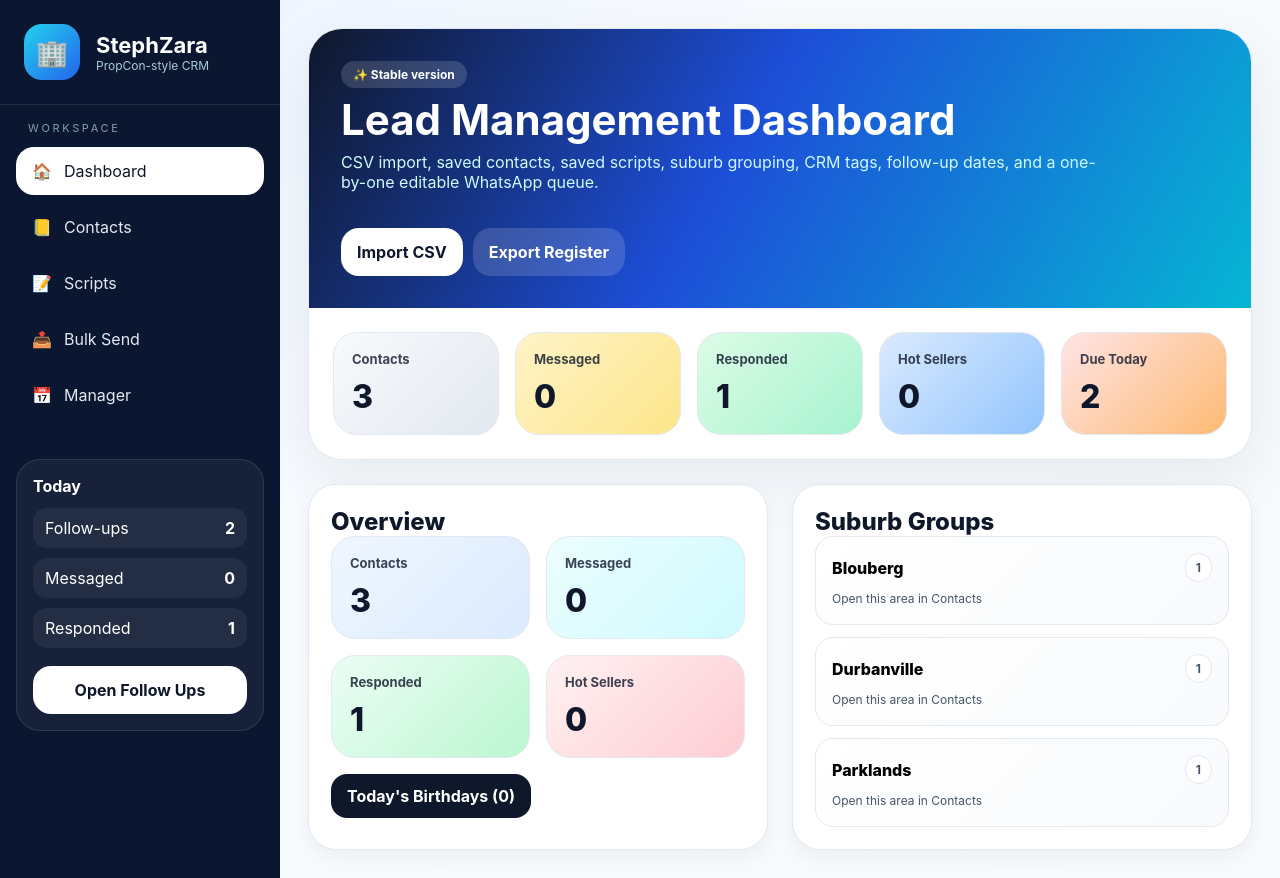
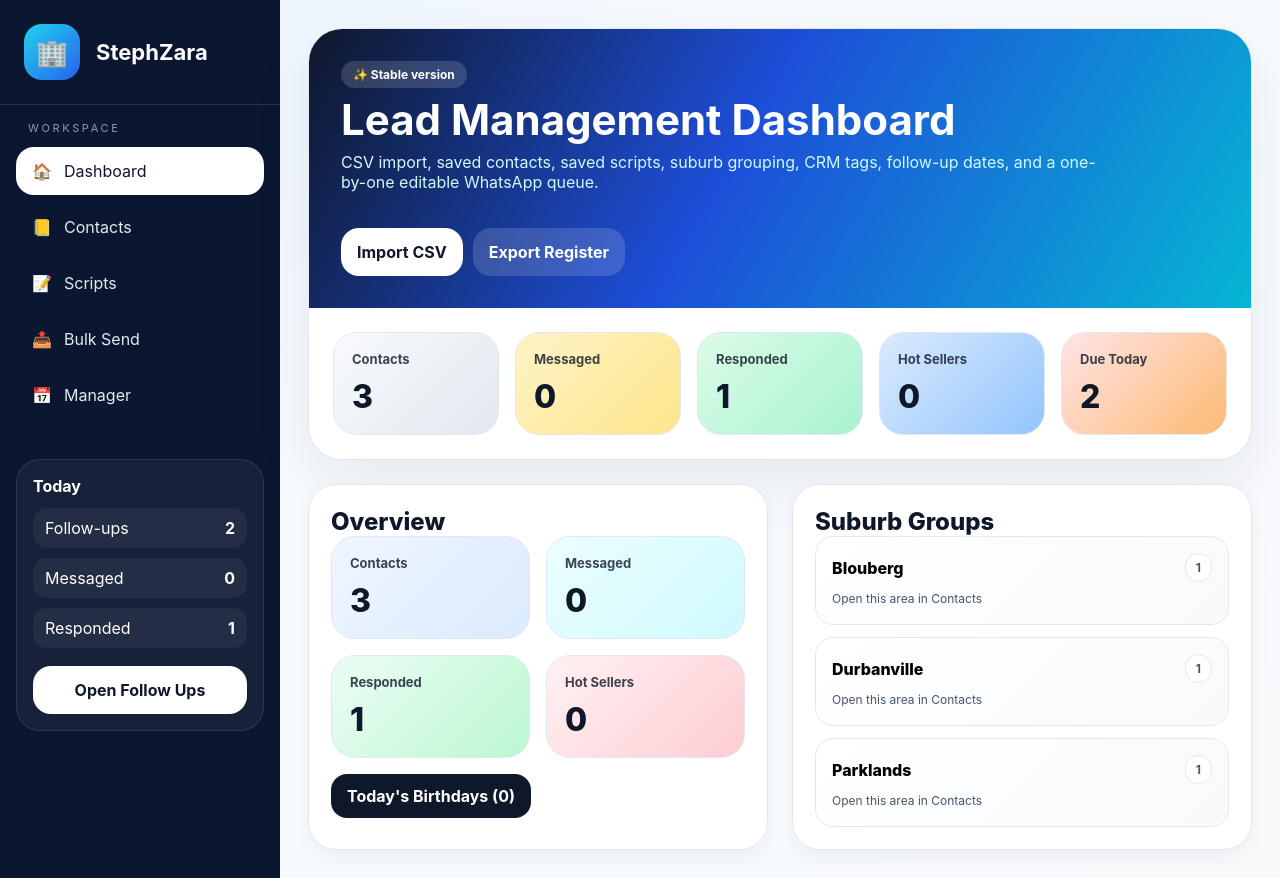
Before and after one commit to TeamZARA/StephZara, a React (Vite) app: page / in a window 1280 px wide. Built offline with nearby package versions, Linux system fonts and the light colour scheme.

Commit message:
Update App.tsx

```diff
--- a/src/App.tsx
+++ b/src/App.tsx
@@ -731,7 +731,7 @@ export default function App() {
             <div style={styles.logoBox}>🏢</div>
             <div>
               <div style={styles.brand}>StephZara</div>
-              <div style={styles.brandSub}>PropCon-style CRM</div>
+              <div style={styles.brandSub}></div>
             </div>
           </div>
           <div style={{ padding: 16 }}>
```
